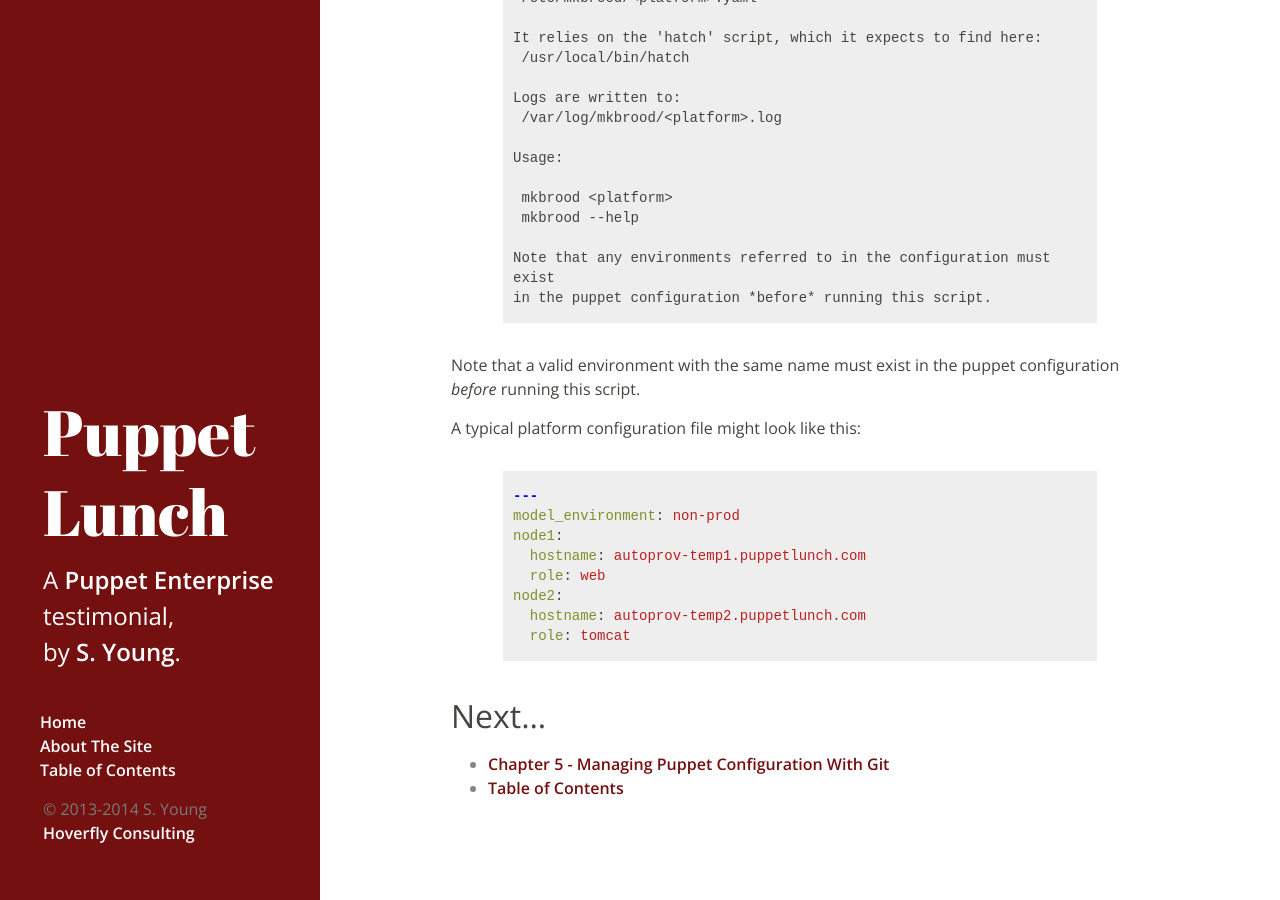
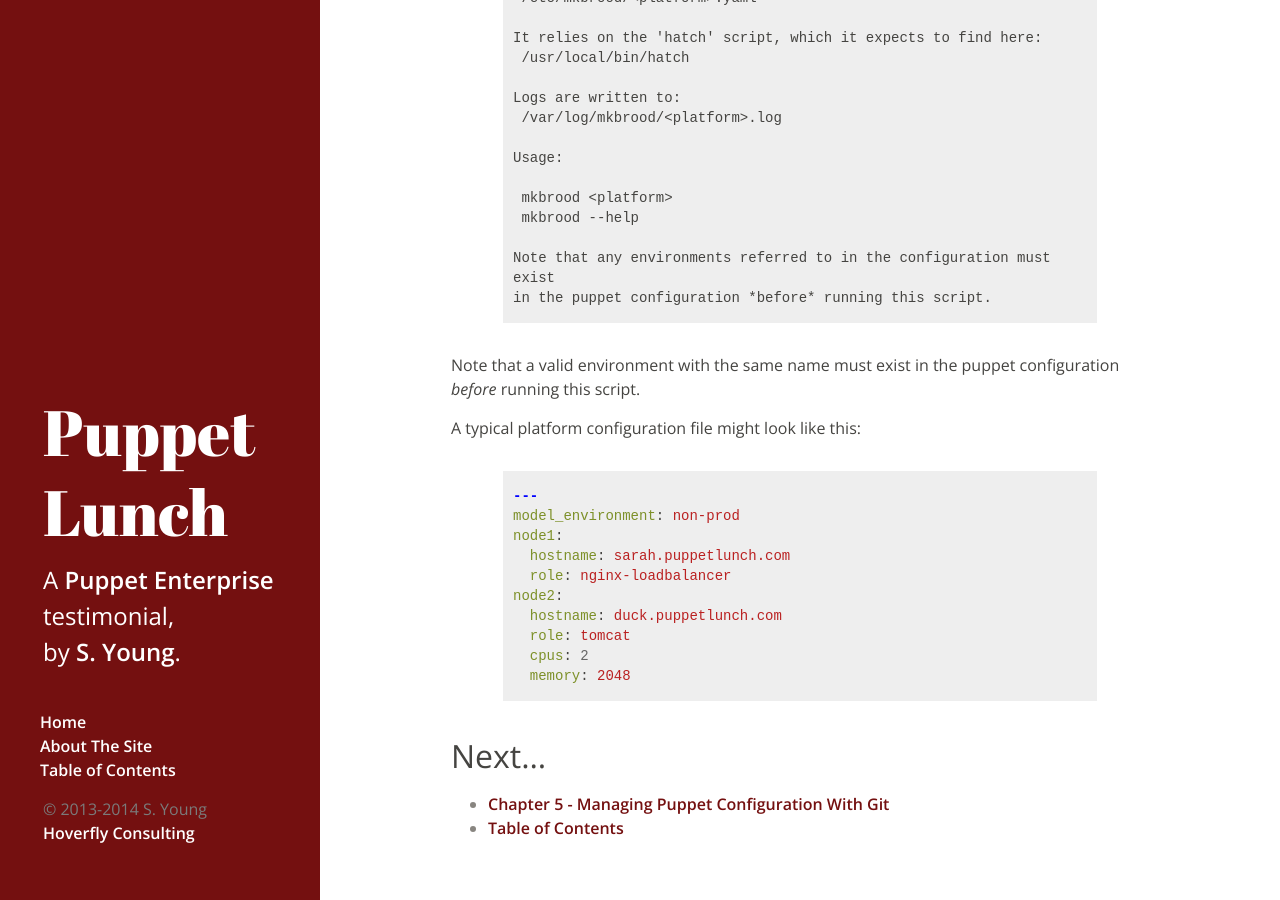
Before and after one commit to Sgydoo/puppet-lunch, a Jekyll site: the page built from _posts/2013-12-27-autoprovisioning.md, in a window 1280 px wide and 900 px high, scrolled down 8651 px. Built offline with Jekyll 4.4.1, drawn with Linux system fonts in a browser that asks for light colours; Markdown is read by kramdown in place of the engine named in the settings.

Commit message:
Edited mkbrood example config

```diff
--- a/_posts/2013-12-27-autoprovisioning.md
+++ b/_posts/2013-12-27-autoprovisioning.md
@@ -417,11 +417,13 @@
 ---
 model_environment: non-prod
 node1:
-  hostname: autoprov-temp1.puppetlunch.com
-  role: web
+  hostname: sarah.puppetlunch.com
+  role: nginx-loadbalancer
 node2:
-  hostname: autoprov-temp2.puppetlunch.com
+  hostname: duck.puppetlunch.com
   role: tomcat
+  cpus: 2
+  memory: 2048
 {% endhighlight %}
 
 ## Next...
```
